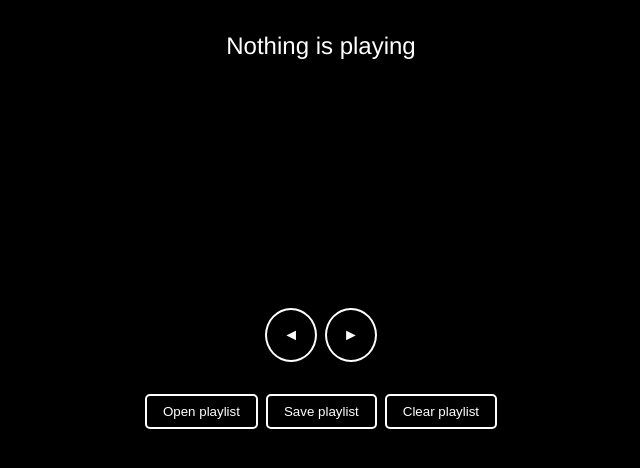
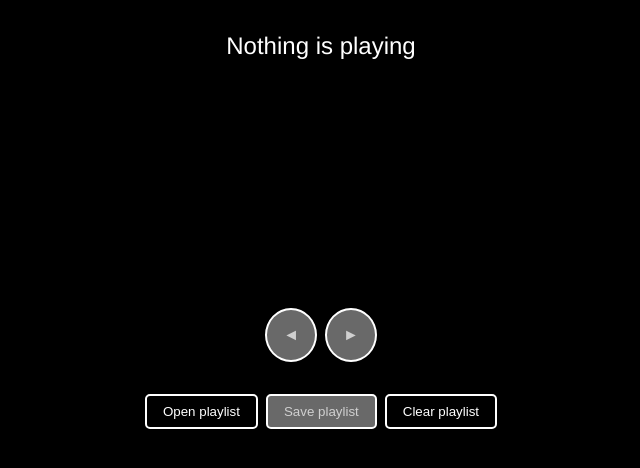
Before and after one commit to peterdee/deepseen-desktop, a Vue app: page / in a window 1280 px wide. Shown: the top 468 px of the page, without its empty margins (319-959 px from the left). Built offline with nearby package versions, Linux system fonts and the light colour scheme; the HTML template or start-up script is replaced by a standard one.

Commit message:
Drag & drop for multiple files, disable controls if playlist is empty

```diff
--- a/src/App.vue
+++ b/src/App.vue
@@ -25,10 +25,12 @@
       />
     </div>
     <PlaybackControls
+      :playlist="playlist"
       @play-next="playNext()"
       @play-previous="playPrevious()"
     />
     <PlaylistControls
+      :playlist="playlist"
       @clear-playlist="clearPlaylist()"
       @open-playlist="openPlaylistFromFS()"
       @save-playlist="savePlaylistToFS()"
@@ -76,6 +78,7 @@ export default {
       options: null,
       playbackError: '',
       playlist: [],
+      temp: [],
     };
   },
   computed: {
@@ -116,31 +119,38 @@ export default {
   },
   methods: {
     /**
-     * Handle file selection
-     * @param {event} event - input event
+     * Handle files drag & drop
+     * @param {object} event - drop event
      * @returns {void}
      */
     handleFileDrop(event) {
-      const file = event.dataTransfer.files[0];
-
-      // make sure that the file is not in the playlist (compare paths)
-      const existingFile = this.playlist.filter(({ path = '' }) => path === file.path);
-      if (existingFile) {
-        return false;
-      }
-
-      return nextTick(() => {
+      return Array.prototype.forEach.call(event.dataTransfer.files, (file) => {
         const audio = new Audio();
         audio.src = URL.createObjectURL(file);
 
-        // update the playlist
-        audio.oncanplay = () => {
-          this.playlist.push({
+        return audio.oncanplay = () => {
+          const track = {
             duration: audio.duration,
             id: Date.now(),
             path: file.path,
+            size: file.size,
             type: file.type,
-          });
+          };
+
+          // check files if playlist is not empty: do not create duplicates
+          if (this.playlist.length > 0) {
+            const [existingTrack = null] = this.playlist.filter(({ path = '' }) => path === track.path);
+            if (existingTrack) {
+              return false;
+            }
+
+            // add file to the playlist
+            this.playlist = [...this.playlist, track];
+            return savePlaylist(this.playlist);
+          }
+
+          // add file to the playlist
+          this.playlist = [...this.playlist, track];
           return savePlaylist(this.playlist);
         };
       });
@@ -236,6 +246,10 @@ export default {
      * @returns {*}
      */
     playNext() {
+      if (this.playlist.length === 0) {
+        return false;
+      }
+
       const playlistIDs = this.playlist.map(({ id = null }) => id);
       const nextTrackID = playlistIDs[playlistIDs.indexOf(this.audioID) + 1];
       if (nextTrackID) {
@@ -252,6 +266,10 @@ export default {
      * @returns {*}
      */
     playPrevious() {
+      if (this.playlist.length === 0) {
+        return false;
+      }
+
       const playlistIDs = this.playlist.map(({ id = null }) => id);
       const previousTrackID = playlistIDs[playlistIDs.indexOf(this.audioID) - 1];
       if (previousTrackID) {
--- a/src/components/PlaybackControls.vue
+++ b/src/components/PlaybackControls.vue
@@ -2,6 +2,7 @@
   <div class="controls">
     <button
       class="control-button"
+      :disabled="playlist.length === 0"
       type="button"
       @click="$emit('play-previous')"
     >
@@ -9,6 +10,7 @@
     </button>
     <button
       class="control-button"
+      :disabled="playlist.length === 0"
       type="button"
       @click="$emit('play-next')"
     >
@@ -20,6 +22,15 @@
 <script>
 export default {
   name: 'PlaybackControls',
+  props: {
+    playlist: {
+      default() {
+        return [];
+      },
+      required: false,
+      type: Array,
+    },
+  },
 };
 </script>
 
@@ -47,4 +58,10 @@ export default {
   cursor: pointer;
   transition: background-color 200ms ease-in-out, color 200ms ease-in-out;
 }
+.control-button:disabled {
+  background-color: #696969;
+  color: #d0d0d0;
+  cursor: default;
+  transition: background-color 200ms ease-in-out, color 200ms ease-in-out;
+}
 </style>
--- a/src/components/PlaylistControls.vue
+++ b/src/components/PlaylistControls.vue
@@ -9,6 +9,7 @@
     </button>
     <button
       class="action-button"
+      :disabled="playlist.length === 0"
       type="button"
       @click="$emit('save-playlist')"
     >
@@ -27,6 +28,15 @@
 <script>
 export default {
   name: 'PlaylistControls',
+  props: {
+    playlist: {
+      default() {
+        return [];
+      },
+      required: false,
+      type: Array,
+    },
+  },
 };
 </script>
 
@@ -51,4 +61,10 @@ export default {
   cursor: pointer;
   transition: background-color 200ms ease-in-out, color 200ms ease-in-out;
 }
+.action-button:disabled {
+  background-color: #696969;
+  color: #d0d0d0;
+  cursor: default;
+  transition: background-color 200ms ease-in-out, color 200ms ease-in-out;
+}
 </style>
```
